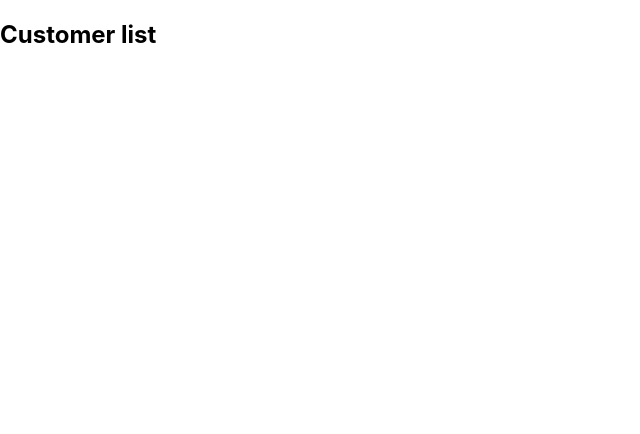
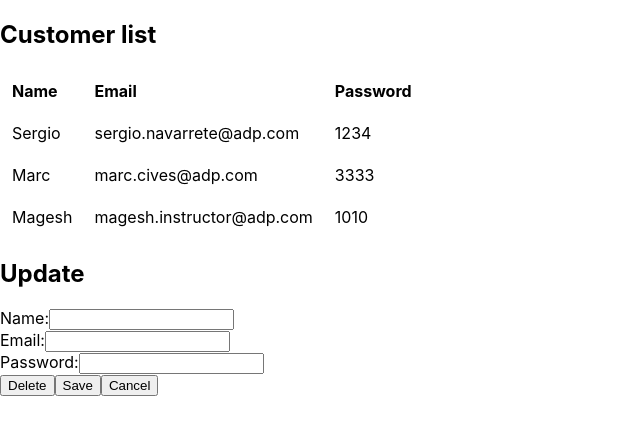
Before and after one commit to snavarrete7/UserManagerWeb, a React (Create React App) app in the folder front-end-app/: page / in a window 1280 px wide. Shown: the top 434 px of the page, without its empty margins (0-640 px from the left). Built offline with nearby package versions, Linux system fonts and the light colour scheme.

Commit message:
stage2 final version

```diff
--- a/front-end-app/src/App.js
+++ b/front-end-app/src/App.js
@@ -1,10 +1,64 @@
 import logo from './logo.svg';
 import './App.css';
+import React from 'react'
 
 function App() {
+
+  let [customerList, setCustomerList] = React.useState([
+    {"id":"1", "name":"Sergio", "email":"sergio.navarrete@adp.com", "password":"1234"},
+    {"id":"2", "name":"Marc", "email":"marc.cives@adp.com", "password":"3333"},
+    {"id":"3", "name":"Magesh", "email":"magesh.instructor@adp.com", "password":"1010"}
+  ])
+
   return (
     <div className="App">
         <h2>Customer list</h2>
+
+        <table cellPadding="10">
+          <thead>
+            <tr>
+              <th>Name</th>
+              <th>Email</th>
+              <th>Password</th>
+            </tr>
+          </thead>
+          <tbody>
+            {
+              customerList.map(customer =>(
+                <tr key={customer.id} onClick={() => console.log(customer.name)}>
+                  <td>{customer.name}</td>
+                  <td>{customer.email}</td>
+                  <td>{customer.password}</td>
+                </tr>
+              ))
+            }
+          </tbody>
+        </table>
+
+        <h2>Update</h2>
+        <form>
+          <div>
+            <label>Name:</label>
+            <input type="text" name="name"></input>
+          </div>
+          <div>
+            <label>Email:</label>
+            <input type="email" name="email"></input>
+          </div>
+          <div>
+            <label>Password:</label>
+            <input type="text" name="password"></input>
+          </div>
+        </form>
+
+        <div name="divButtons" padding="left">
+            <button onClick={() => console.log("Delete")}>Delete</button>
+            <button onClick={() => console.log("Save")}>Save</button>
+            <button onClick={() => console.log("Cancel")}>Cancel</button>
+          </div>
+
+
+
     </div>
   );
 }
```
